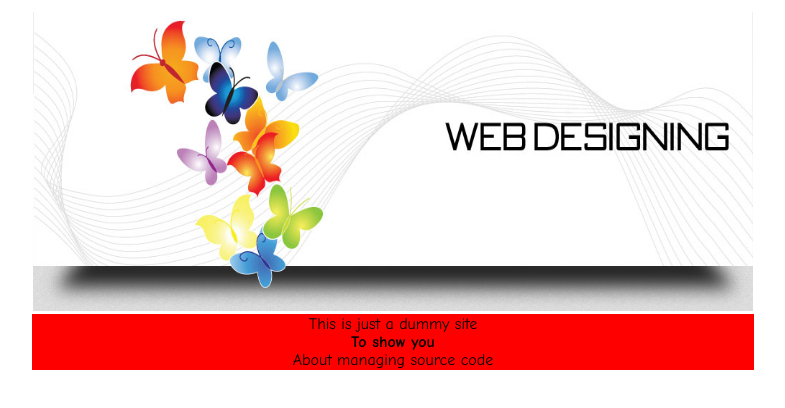
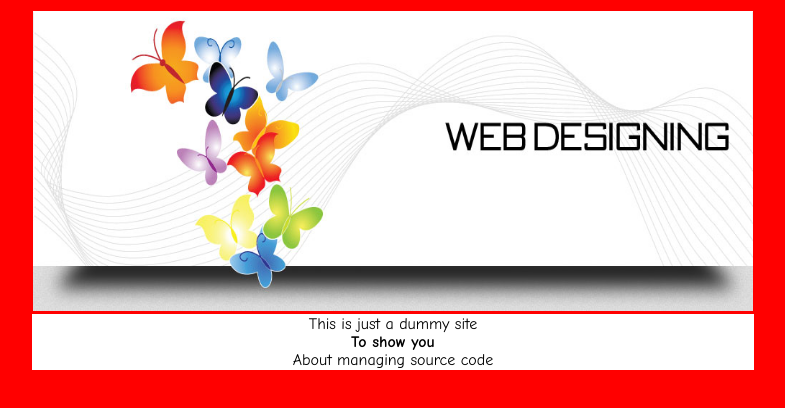
Before and after one commit to frizzdynnn/BACKUP_SOURCECODE, a plain HTML site: page index.html in a window 1280 px wide. Shown: the whole page, without its empty margins (247-1032 px from the left). Drawn offline with Linux system fonts and the light colour scheme.

Commit message:
Update index.html

```diff
--- a/index.html
+++ b/index.html
@@ -2,7 +2,7 @@
   <head>
     <title>BANGSA JOHOR</title>
     <style>
-      .body {
+      body {
       background-color: red;
       }
       body,td,th {
@@ -16,7 +16,7 @@
         <td><img src="images/banner1.jpg" width="720" height="300"></td>
       </tr>
       <tr>
-        <td align="center" bgcolor="red">This is just a dummy site<br><b>To show you</b><br>About managing source code</td>
+        <td align="center" bgcolor="white">This is just a dummy site<br><b>To show you</b><br>About managing source code</td>
       </tr>
     </table>
   </body>
```
